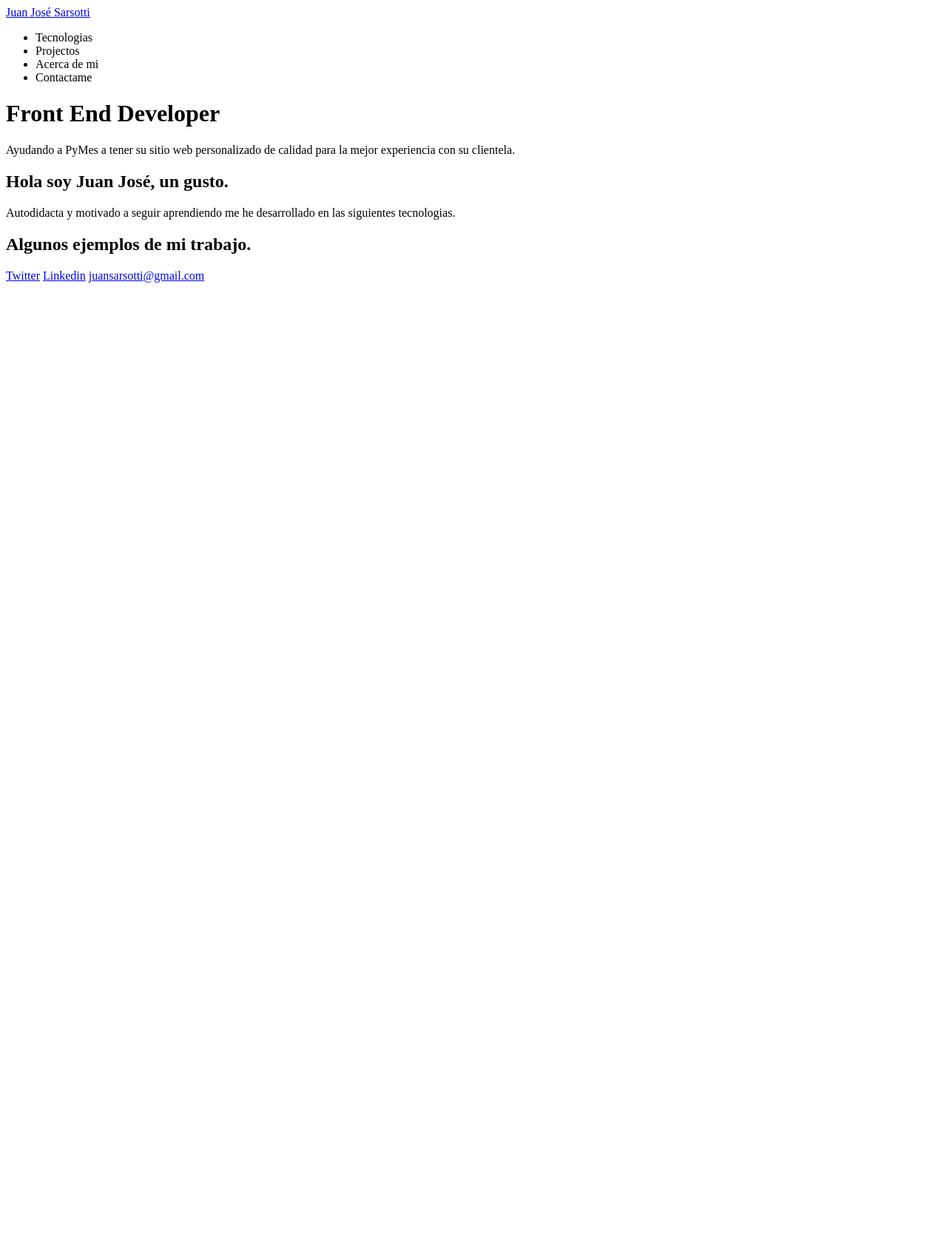
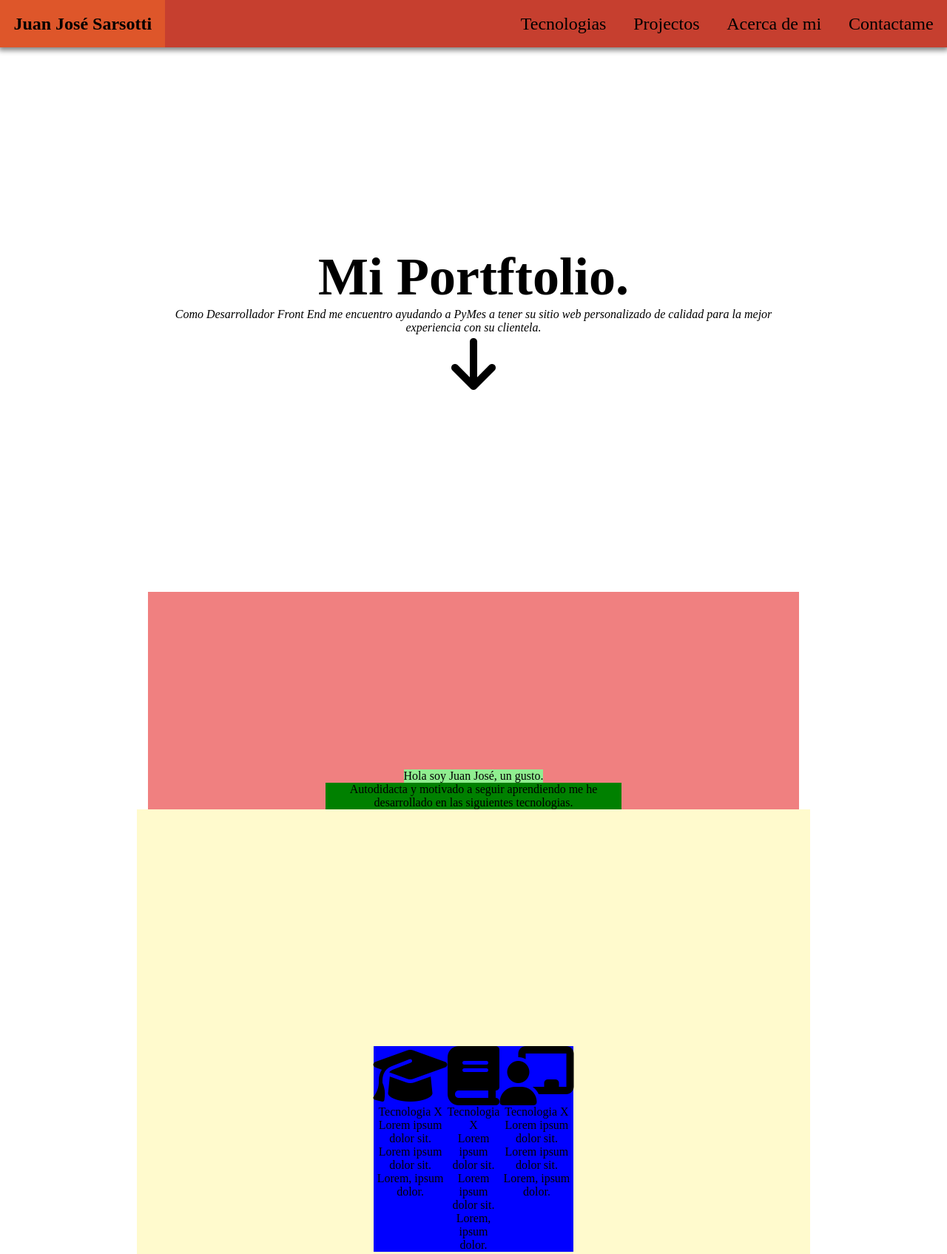
Before and after one commit to cocosar/Mi-sitio, a plain HTML site: page index.html in a window 1280 px wide. Shown: the top 1695 px of the page at 74% size. Before the commit the page ends 800 px from the top, so only its background shows below. Drawn offline with Linux system fonts and the light colour scheme.

Commit message:
primera tarde de codeo

```diff
--- a/index.html
+++ b/index.html
@@ -4,42 +4,90 @@
     <meta charset="UTF-8">
     <meta name="viewport" content="width=device-width, initial-scale=1.0">
     <title>Mi Portfolio</title>
+
+    <!-- CSS -->
+    <link rel="stylesheet" href="/styles.css">
+    <!-- Fonts -->
+    <script src="https://kit.fontawesome.com/582df9c97b.js" crossorigin="anonymous"></script>
+
 </head>
 <body>
 
     <nav class="navbar">
-        <a href="#">Juan José Sarsotti</a>
+        <a class="logo" href="#">Juan José Sarsotti</a>
         <ul>
-            <li>Tecnologias</li>
-            <li>Projectos</li>
-            <li>Acerca de mi</li>
-            <li>Contactame</li>
+            <li><a href="#">Tecnologias</a></li>
+            <li><a href="#">Projectos</a></li>
+            <li><a href="#">Acerca de mi</a></li>
+            <li><a href="#">Contactame</a></li>
         </ul>
     </nav>
 
-    <header>
-        <h1>Front End Developer</h1>
-        <p>Ayudando a PyMes a tener su sitio web personalizado de calidad para la mejor experiencia con su clientela.</p>
+    <main>
+
+        <header class="welcome">
+            <h1>Mi Portftolio.</h1>
+            <p>Como <span>Desarrollador Front End</span> me encuentro ayudando a PyMes a tener su sitio web personalizado de calidad para la mejor experiencia con su clientela.</p>
+            <i class="fas fa-arrow-down fa-5x"></i>
         </header>
 
         <div class="knowledge">
             <h2>Hola soy Juan José, un gusto.</h2>
             <p>Autodidacta y motivado a seguir aprendiendo me he desarrollado en las siguientes tecnologias.</p>
             <div class="container-techs">
-            <div class="tech-box"></div>
-            <div class="tech-box"></div>
-            <div class="tech-box"></div>
-            <div class="tech-box"></div>
+                <div class="tech-box">
+                    <i class="fas fa-graduation-cap fa-5x"></i>
+                    <h3>Tecnologia X</h3>
+                    <ul>
+                        <li>Lorem ipsum dolor sit.</li>
+                        <li>Lorem ipsum dolor sit.</li>
+                        <li>Lorem, ipsum dolor.</li>
+                    </ul>
+                </div>
+                <div class="tech-box">
+                    <i class="fas fa-book fa-5x"></i>
+                    <h3>Tecnologia X</h3>
+                    <ul>
+                        <li>Lorem ipsum dolor sit.</li>
+                        <li>Lorem ipsum dolor sit.</li>
+                        <li>Lorem, ipsum dolor.</li>
+                    </ul>
+                </div>
+                <div class="tech-box">
+                    <i class="fas fa-chalkboard-teacher fa-5x"></i>
+                    <h3>Tecnologia X</h3>
+                    <ul>
+                        <li>Lorem ipsum dolor sit.</li>
+                        <li>Lorem ipsum dolor sit.</li>
+                        <li>Lorem, ipsum dolor.</li>
+                    </ul>
+                </div>
             </div>
         </div>
 
         <div class="projects">
             <h2>Algunos ejemplos de mi trabajo.</h2>
             <div class="container-projects">
-            <div class="container-box"></div>
-            <div class="container-box"></div>
-            <div class="container-box"></div>
-            <div class="container-box"></div>
+                <div class="container-box">
+                    <img src="./Imagenes/chatbot.jpg" alt="chatbot">
+                    <a href="#"><i class="fab fa-github fa-2x"></i></a>
+                    <a href=""><i class="fas fa-link fa-2x"></i></a>
+                </div>
+                <div class="container-box">
+                    <img src="./Imagenes/celular.jpg" alt="chatbot">
+                    <a href="#"><i class="fab fa-github fa-2x"></i></a>
+                    <a href=""><i class="fas fa-link fa-2x"></i></a>
+                </div>
+                <div class="container-box">
+                    <img src="./Imagenes/onlinechat.jpg" alt="chat">
+                    <a href="#"><i class="fab fa-github fa-2x"></i></a>
+                    <a href=""><i class="fas fa-link fa-2x"></i></a>
+                </div>
+                <div class="container-box">
+                    <img src="./Imagenes/more.png" alt="chatbot">
+                    <a href="#"><i class="fab fa-github fa-2x"></i></a>
+                    <a href=""><i class="fas fa-link fa-2x"></i></a>
+                </div>
             </div>
         </div>
 
@@ -56,7 +104,8 @@
         </div>
 
         <footer>
+            Este sitio ha sido enteramente escrito y diseñado por mi. ~ Juan José Sarsotti
         </footer>
-
+    </main>
 </body>
 </html>
--- /dev/null
+++ b/styles.css
@@ -0,0 +1,122 @@
+
+/* Restarting default */
+* {
+    margin: 0px;
+    padding: 0px;
+    text-decoration: none;
+    font-size: unset;
+    font-weight: unset;
+    color: black;
+    text-align: center;
+    list-style-type: none;
+}
+
+/* Fix temporal BORRAR */
+img {
+    width: 30vw;
+}
+
+main {
+    margin-left: 25vh;
+    margin-right: 25vh;
+}
+
+/* Barra de navegación || TODO: MEDIAQUERY CON WRAP  */
+
+nav {
+    display: flex;
+    position: fixed;
+    background-color: #C63F2F;
+    box-shadow: 0px 2px 7px 2px grey;
+    width: 100%;
+    top: 0;
+    justify-content: space-between;
+    align-items: center;
+    height: 8vh;
+
+    font-size: 3vh;
+}
+
+nav .logo {
+    padding: 2.3vh;
+}
+
+nav .logo:hover {
+    background-color: #DE562A;
+    font-weight: 600;
+}
+
+nav ul {
+    display: flex;
+}
+nav ul li {
+    list-style-type: none;
+    padding: 2.3vh;
+}
+
+nav ul li:hover {
+    background-color: #DE562A;
+    font-weight: 600;
+}
+
+
+
+/* Welcome section || MEDIAQUERY CON MARGINS */
+
+.welcome {
+    margin-top: 8vh;
+    height: 92vh;
+    display: flex;
+    flex-direction: column;
+    align-content: center;
+    justify-content: center;
+}
+
+.welcome h1 {
+    font-size: 9vh;
+    font-weight: 700;
+}
+
+.welcome p {
+    font-style: italic;
+
+}
+
+.welcome i {
+
+
+}
+
+
+
+/* Estudios y tecnologias */
+
+.knowledge {
+    display: flex;
+    padding: 30vh;
+    flex-direction: column;
+    /* flex-wrap: wrap; */
+    align-items: center;
+    background-color: lightcoral;
+}
+
+.container-techs {
+    display: flex;
+    flex-wrap: nowrap;
+    padding: 40vh;
+    flex-direction: row;
+    background-color: lemonchiffon;
+}
+
+.knowledge h2 {
+    background-color: lightgreen;
+}
+
+.knowledge p {
+    background-color: green;
+}
+
+.tech-box {
+    background-color: blue;
+    padding: 0vh;
+}
```
Also changed, not shown: Imagenes/chatbot.jpg (added), Imagenes/more.png (added), Imagenes/onlinechat.jpg (added), syles.css (deleted), 5 other files. Lines whose indentation alone changed are shown as unchanged.
